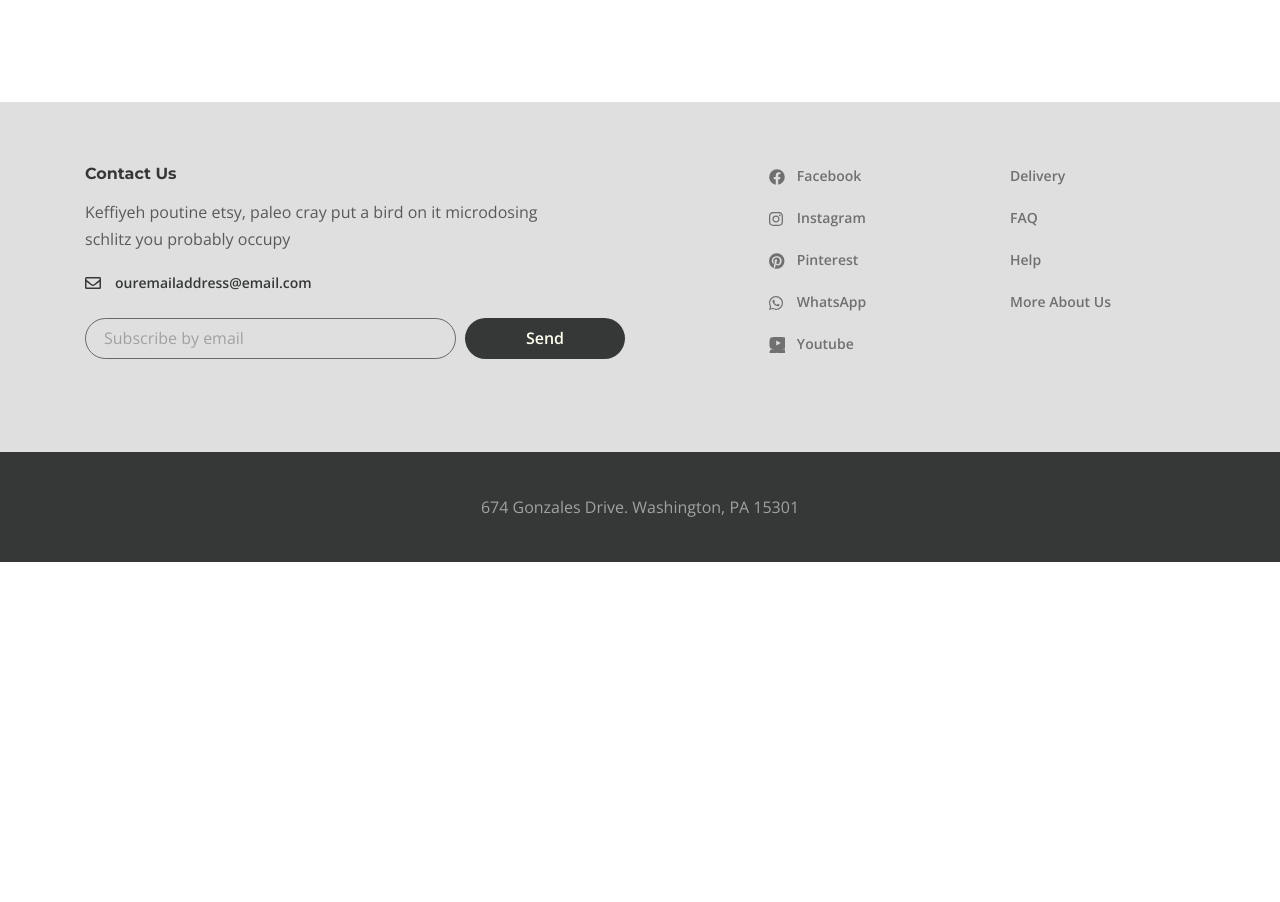
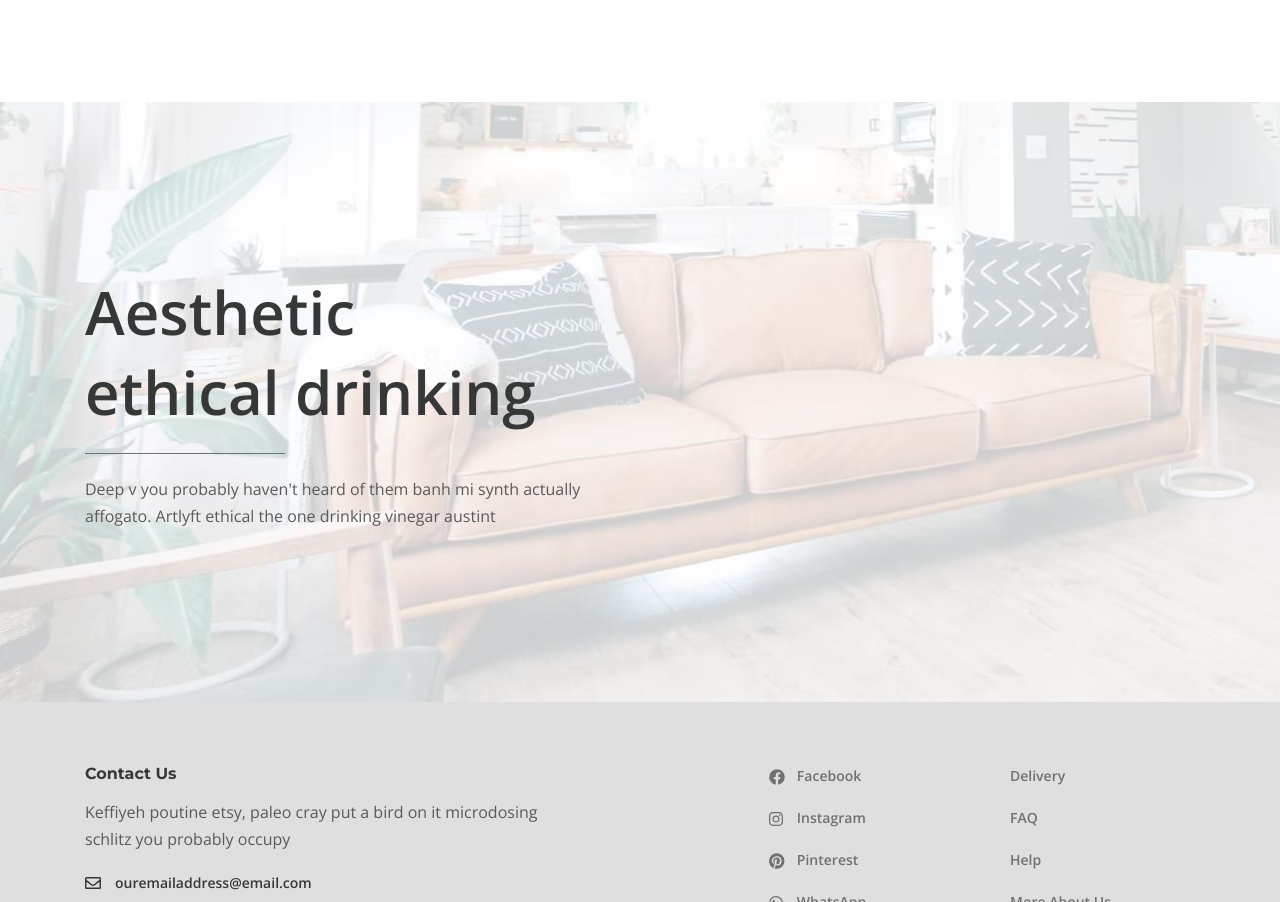
Before and after one commit to SnowFox-95/desire, a website: page app/index.html in a window 1280 px wide. Shown: the part 1615-2517 px from the top of the page. Before the commit the page ends 2177 px from the top, so only its background shows below. Drawn offline with nearby package versions, Linux system fonts and the light colour scheme.

Commit message:
+decor_section

```diff
--- a/app/index.html
+++ b/app/index.html
@@ -5,7 +5,7 @@
     <meta http-equiv="X-UA-Compatible" content="IE=edge">
     <meta name="viewport" content="width=device-width, initial-scale=1.0">
     <title>Desire</title>
-    <link rel="stylesheet" href="css/style.min.css">
+    <link rel="stylesheet" href="css/style.css">
     <link rel="preconnect" href="https://fonts.googleapis.com">
     <link rel="preconnect" href="https://fonts.gstatic.com" crossorigin>
     <link href="https://fonts.googleapis.com/css2?family=Montserrat:wght@700&family=Open+Sans:wght@400;600&display=swap"
@@ -188,6 +188,17 @@
                 </div>
             </div>
         </section>
+        <section class="decor">
+            <div class="container">
+
+                <h2 class="decor__title">Aesthetic <br>
+                    ethical drinking</h2>
+                <p class="decor__text">Deep v you probably haven't heard of them banh mi synth actually affogato. Artlyft
+                    ethical the one drinking vinegar austint
+                </p>
+
+            </div>
+        </section>
     </main>
     <footer class="footer">
         <div class="footer__content">
--- /dev/null
+++ b/app/scss/decor.scss
@@ -0,0 +1,35 @@
+.decor {
+    padding: 170px 0 155px;
+
+    background: {
+        image : url(../images/decor-bg.jpg);
+        size  : cover;
+        repeat: no-repeat;
+    }
+
+    min-height: 600px;
+
+    &__title {
+        max-width     : 540px;
+        color         : $title;
+        font-size     : 60px;
+        line-height   : 80px;
+        padding-bottom: 22px;
+        margin-bottom : 22px;
+        position      : relative;
+
+        &::after {
+            content   : '';
+            position  : absolute;
+            left      : 0;
+            height    : 1px;
+            width     : 200px;
+            bottom    : 0;
+            background: #6d7278;
+        }
+    }
+
+    &__text {
+        max-width: 540px;
+    }
+}
--- a/app/scss/style.scss
+++ b/app/scss/style.scss
@@ -8,5 +8,7 @@
 
 @import 'top';
 @import 'new-collection';
+@import 'decor';
+
 
 @import 'footer';
```
Also changed, not shown: app/components/01_decor.html (added, +11 -0 lines), app/components/01_main.html (+1 -0 lines), app/css/style.css (added), app/css/style.min.css, app/images/decor-bg.avif (added), app/images/decor-bg.jpg (added), app/images/decor-bg.webp (added), app/images/src/decor-bg.jpg (added).
